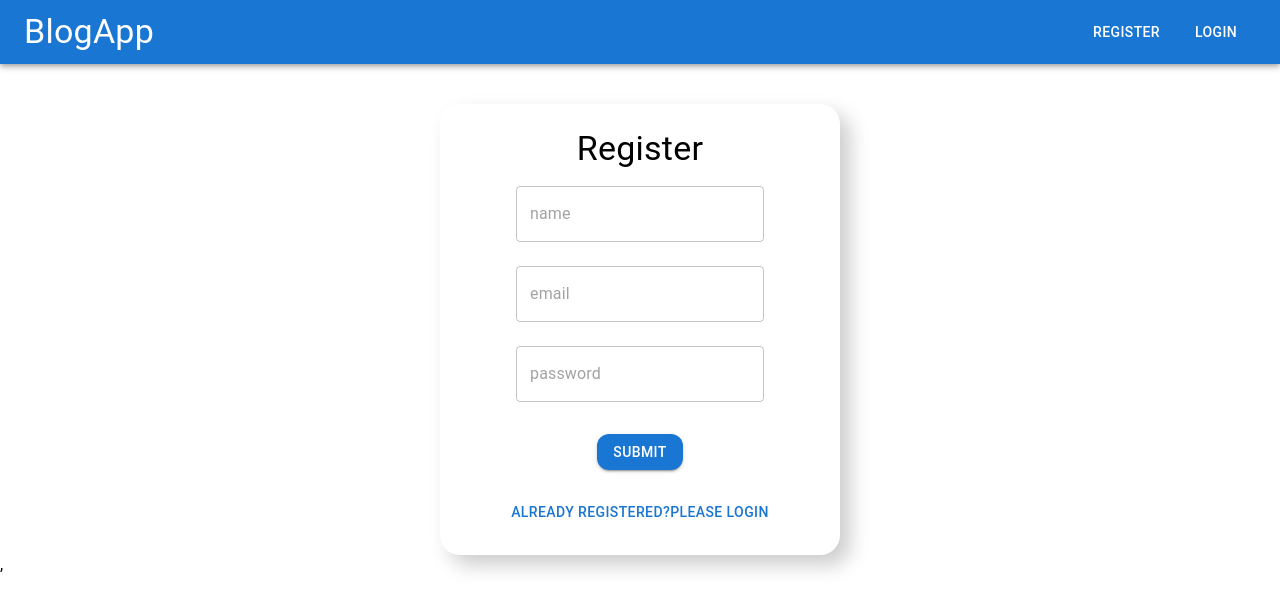
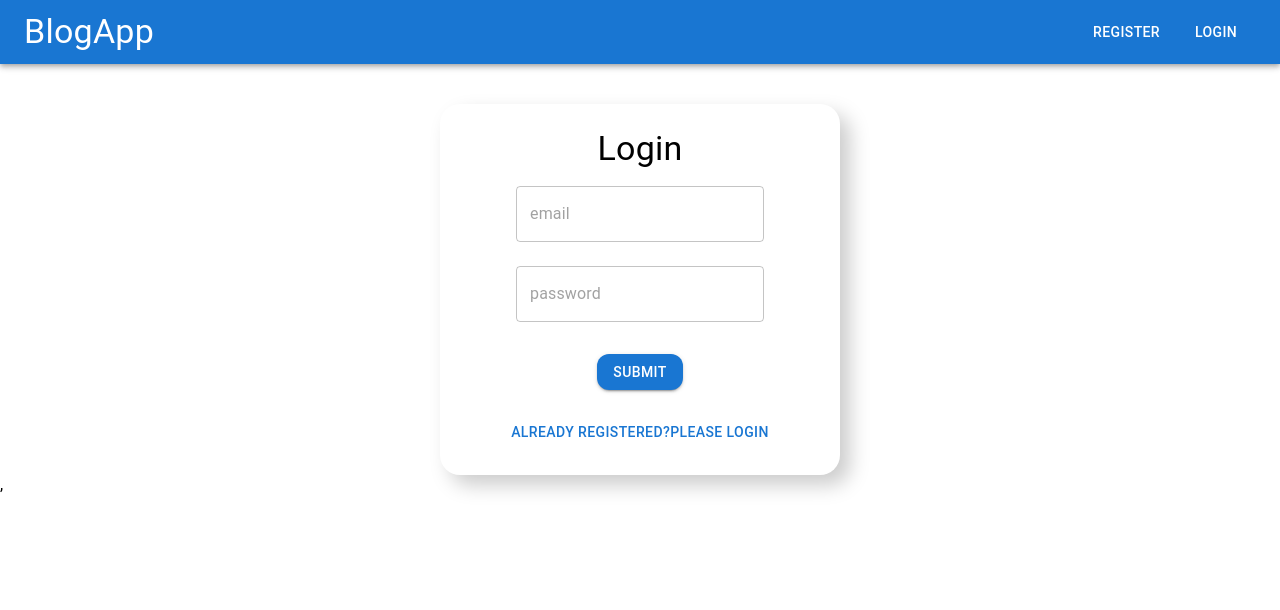
Before and after one commit to Sabibur201-Rahaman/blog-client, a React (Vite) app: page /login in a window 1280 px wide. Shown: the top 610 px of the page. Built offline with nearby package versions, Linux system fonts and the light colour scheme.

Commit message:
user login is successed

```diff
--- a/src/pages/Login.jsx
+++ b/src/pages/Login.jsx
@@ -7,7 +7,6 @@ import toast from "react-hot-toast";
 const Login = () => {
   const navigate=useNavigate()
   const[inputs,setInputs]=useState({
-    name:'',
     email:'',
     password:''
   })
@@ -20,14 +19,13 @@ setInputs((prevState)=>({
   const handleSubmit=async(e)=>{
     e.preventDefault()
     try{
-const {data}=await axios.post ('http://localhost:8080/api/v1/user/register',{
-  userName:inputs.name,
+const {data}=await axios.post ('http://localhost:8080/api/v1/user/login',{
   email:inputs.email,
   password:inputs.password
 })
 if(data.success){
   toast.success('user Successfully registered')
-  navigate('/login')
+  navigate('/')
 }else{
   toast.error('Already Registered?please Login')
 }
@@ -51,15 +49,9 @@ console.log(error)
       borderRadius={5}
     >
     <Typography variant='h4'>
-    Register
+    Login
     </Typography>
-    <TextField placeholder='name'
-    name='name'
-    type={'text'}
-    margin='normal'
-    required
-    onChange={handleChange}
-    />
+
     <TextField placeholder='email'
     name='email'
     type={'email'}
@@ -84,7 +76,7 @@ console.log(error)
 
     <Button type="submit"
     sx={{borderRadius:3,marginTop:3}}
-    color='primary' onClick={()=>navigate('/login')}>Already Registered?please Login</Button>
+    color='primary' onClick={()=>navigate('/')}>Already Registered?please Login</Button>
     </Box>
     </form>
     <Toaster position="Bottom-center"/>
```
